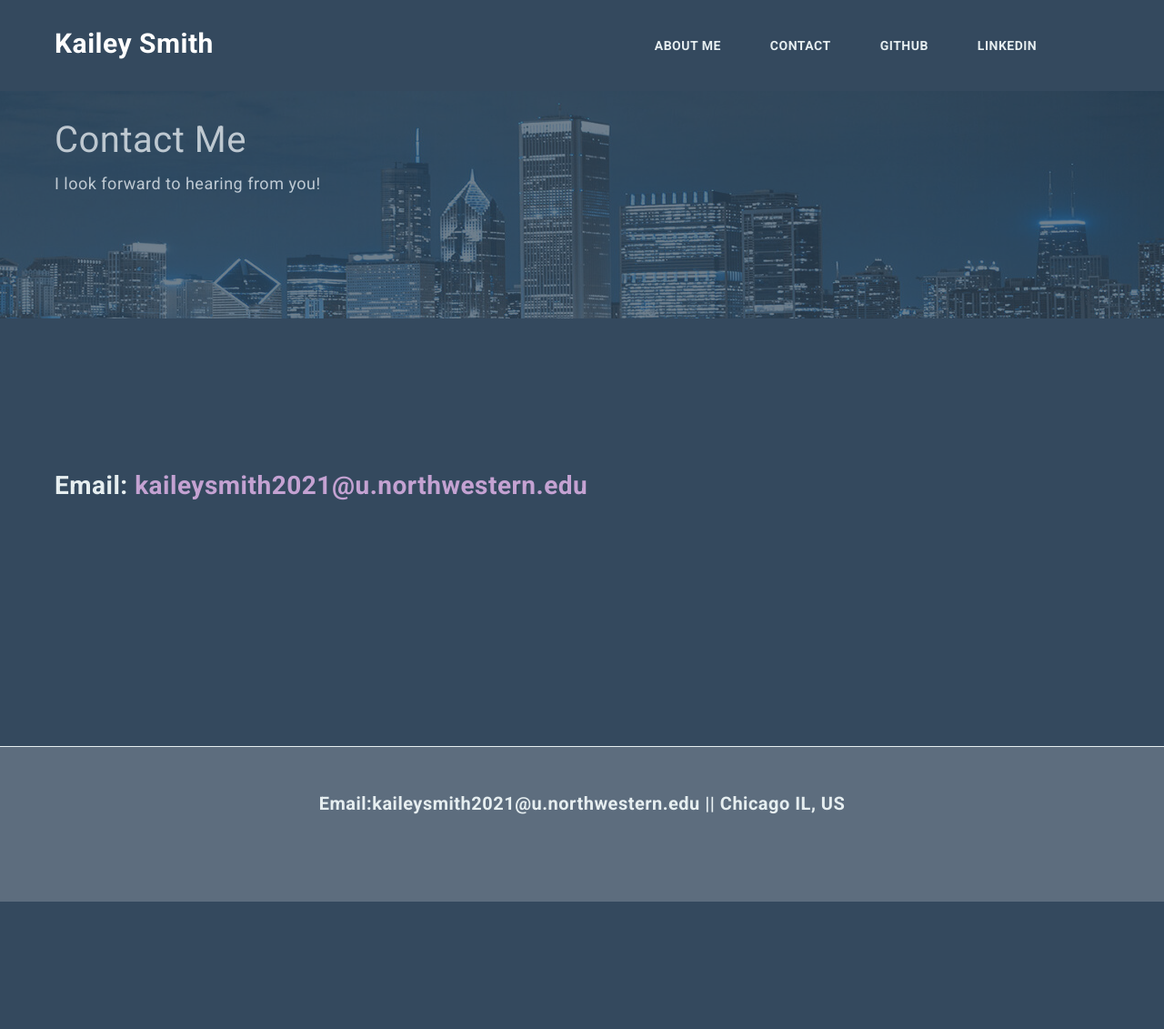
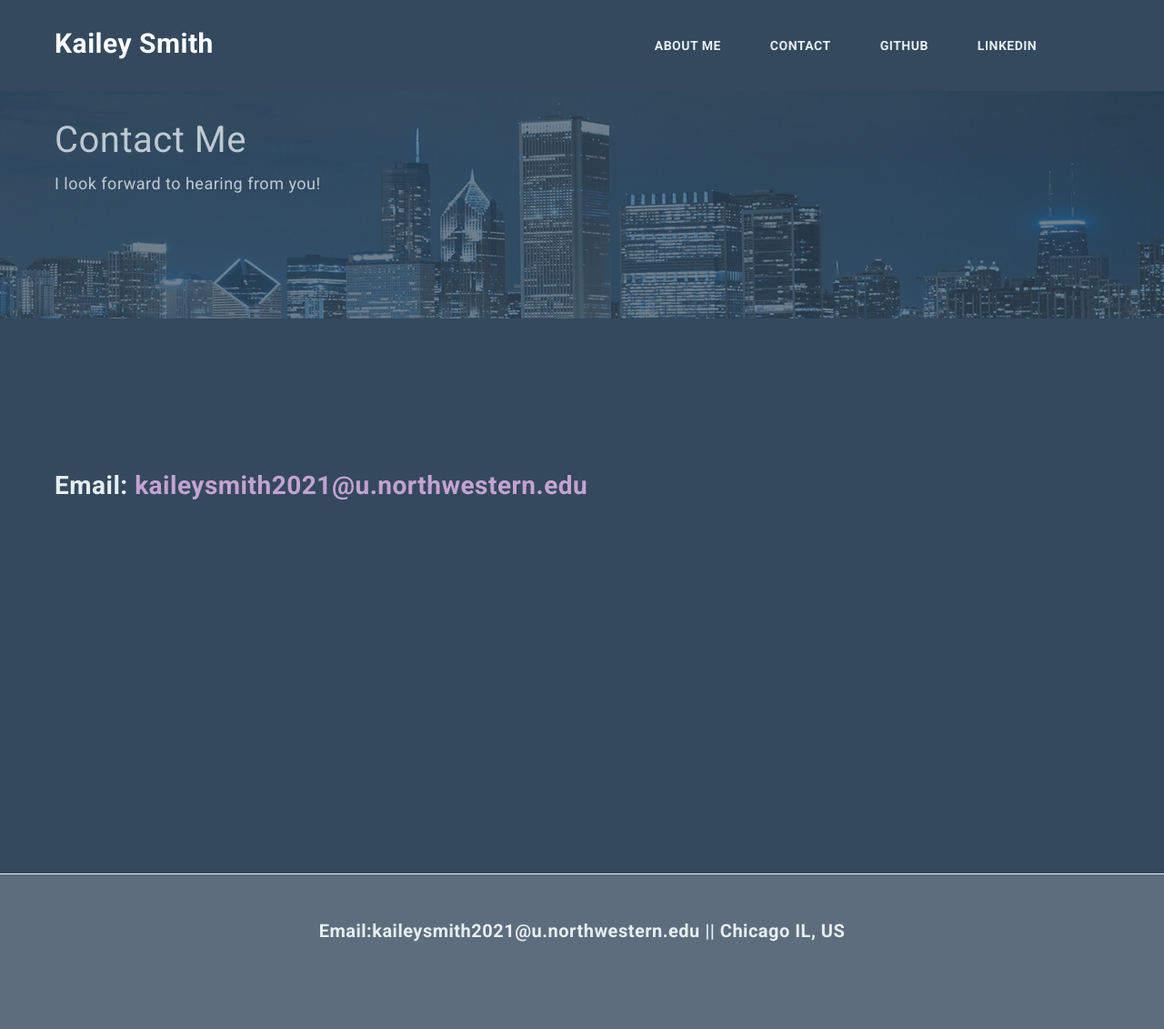
Before and after one commit to gingineer95/gingineer95.github.io, a Jekyll site: the page built from _pages/contact.html, in a window 1280 px wide. Shown: the whole page at 91% size. Built offline with Jekyll 4.4.1, drawn with Linux system fonts in a browser that asks for light colours; before the commit the page ends 991 px from its top, so only the background shows below that.

Commit message:
Edited the pages so the footers look okay on both of my screens @100%

```diff
--- a/_layouts/page.html
+++ b/_layouts/page.html
@@ -31,3 +31,4 @@
 		{% endif %}
 	</div>
 </div>
+<section class = "hero"></section>
--- a/_pages/contact.html
+++ b/_pages/contact.html
@@ -65,3 +65,4 @@
     </div>
 </section>
 <section class = "hero"></section>
+<section class = "hero"></section>
--- a/_sass/3-modules/_footer.scss
+++ b/_sass/3-modules/_footer.scss
@@ -1,6 +1,8 @@
 .footer {
   position: relative;
   padding: 50px 0 40px;
+  // padding-top: 100px;
+  // padding-bottom: 100px;
   text-align: center;
   border-top: 1px solid $light-gray;
   background: #5D6D7E;
```
